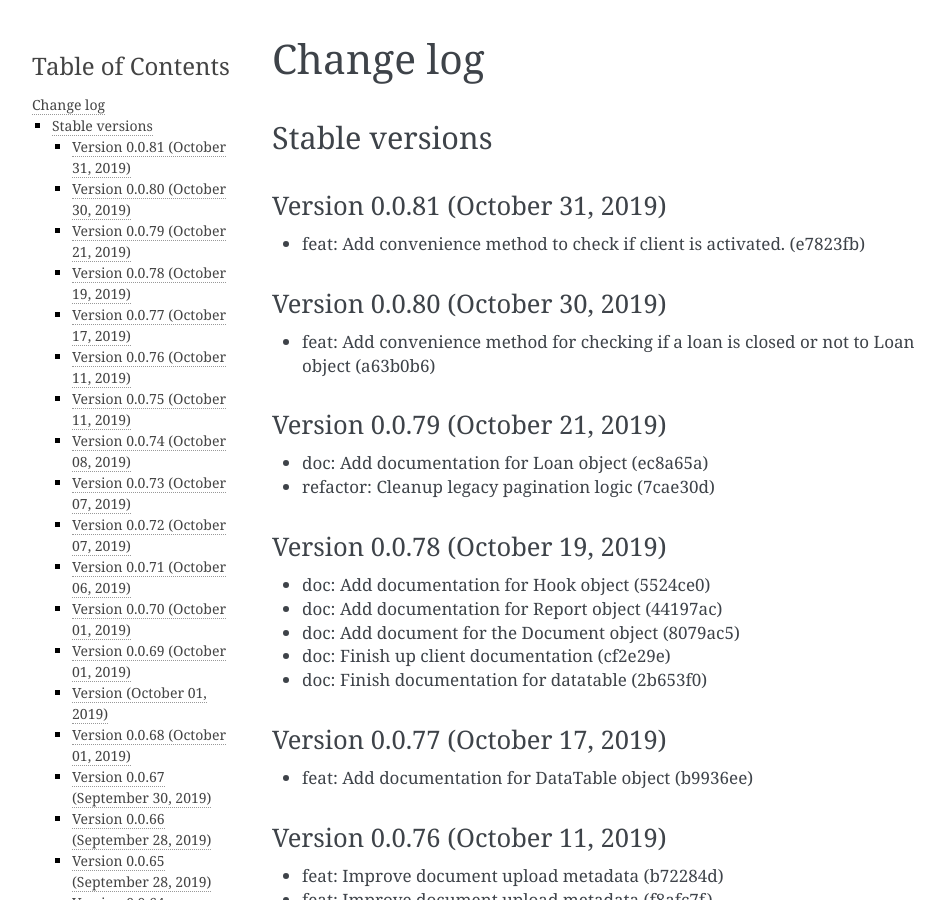
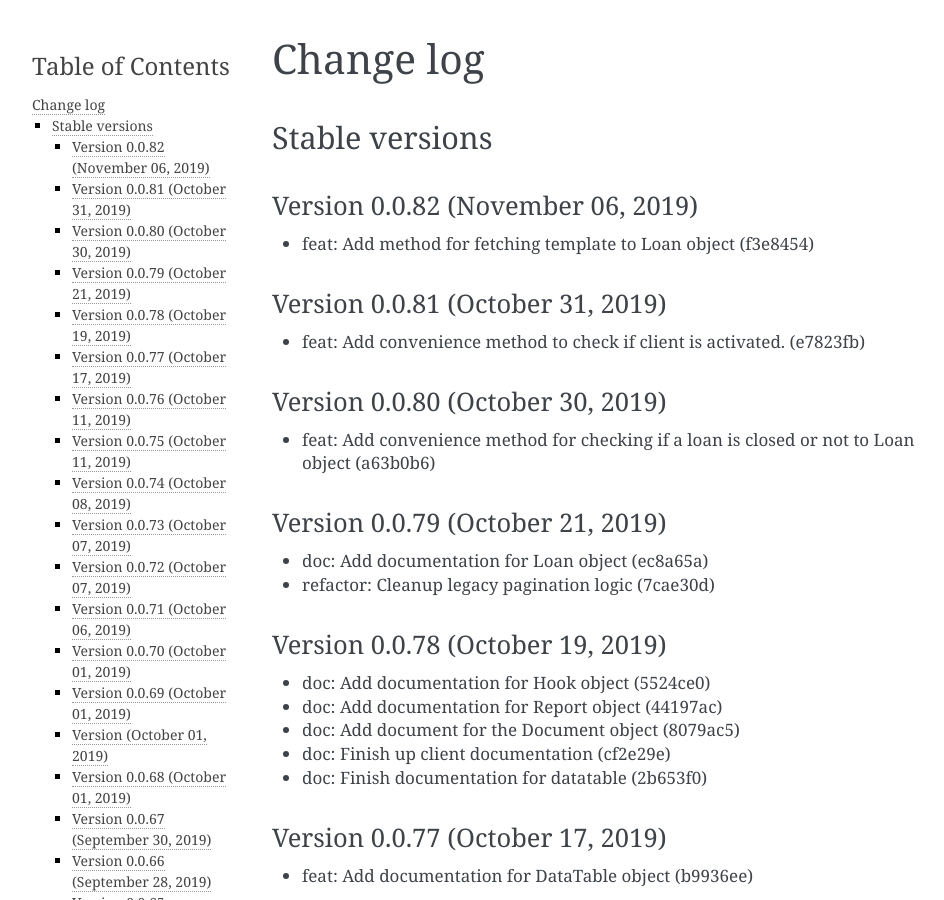
Before and after one commit to mobidevke/PyFineract, a Sphinx documentation site: the page built from docs/changes.rst, in a window 1280 px wide and 900 px high. Shown: the whole window, without its empty margins (148-1092 px from the left). Built offline with Sphinx 7.4.7, drawn with Linux system fonts in a browser that asks for light colours; formulas are drawn with MathJax 3.

Commit message:
Publish version 0.0.82

```diff
--- a/docs/changes.rst
+++ b/docs/changes.rst
@@ -3,6 +3,11 @@ Change log
 
 Stable versions
 ~~~~~~~~~~~~~~~
+
+Version 0.0.82 (November 06, 2019)
+-------------------------------------
+
+* feat: Add method for fetching template to Loan object (f3e8454)
 
 Version 0.0.81 (October 31, 2019)
 -------------------------------------
--- a/setup.py
+++ b/setup.py
@@ -2,7 +2,7 @@ import textwrap
 
 import setuptools
 
-version = "0.0.81"
+version = "0.0.82"
 
 if __name__ == '__main__':
     setuptools.setup(
```
